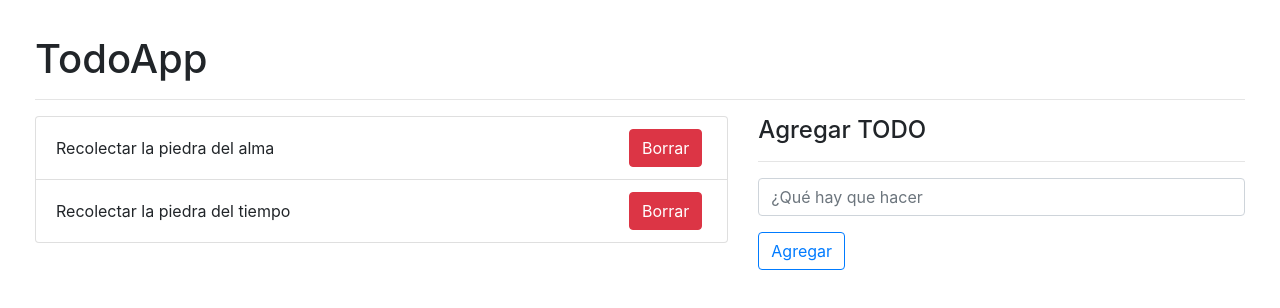
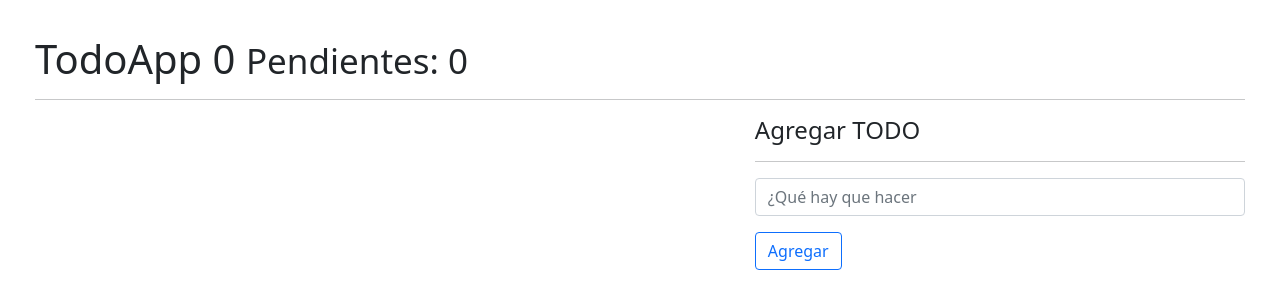
Before and after one commit to pablozafra90/HooksApp, a React (Vite) app: page / in a window 1280 px wide. Shown: the top 308 px of the page. Built offline with nearby package versions, Linux system fonts and the light colour scheme.

Commit message:
useReducer-completado

```diff
--- a/index.html
+++ b/index.html
@@ -5,7 +5,7 @@
     <link rel="icon" type="image/svg+xml" href="/vite.svg" />
     <meta name="viewport" content="width=device-width, initial-scale=1.0" />
     <title>Vite + React</title>
-    <link rel="stylesheet" href="https://cdn.jsdelivr.net/npm/bootstrap@4.3.1/dist/css/bootstrap.min.css" integrity="sha384-ggOyR0iXCbMQv3Xipma34MD+dH/1fQ784/j6cY/iJTQUOhcWr7x9JvoRxT2MZw1T" crossorigin="anonymous">
+    <link rel="stylesheet" href="https://cdn.jsdelivr.net/npm/bootstrap@5.0.2/dist/css/bootstrap.min.css" rel="stylesheet" integrity="sha384-EVSTQN3/azprG1Anm3QDgpJLIm9Nao0Yz1ztcQTwFspd3yD65VohhpuuCOmLASjC" integrity="sha384-ggOyR0iXCbMQv3Xipma34MD+dH/1fQ784/j6cY/iJTQUOhcWr7x9JvoRxT2MZw1T" crossorigin="anonymous">
   </head>
   <body>
     <div id="root"></div>
--- a/src/08-useReducer/AddTodo.jsx
+++ b/src/08-useReducer/AddTodo.jsx
@@ -5,11 +5,12 @@ export const AddTodo = ({ onNewTodo }) => {
 
     const { description, onInputChange, resetForm } = useForm({
         description: ''
-    })
+    });
 
     const onFormSubmit = ( event ) => {
         event.preventDefault();
-        if (event.trim().length <= 0) return;
+        if (description.length <= 0) return;
+        //console.log(event);
 
         const newTodo = {
             id: new Date().getTime(),
@@ -17,10 +18,10 @@ export const AddTodo = ({ onNewTodo }) => {
             description: description,
         }
 
+        onNewTodo( newTodo );
+
         resetForm();
-
-        onNewTodo( newTodo );
-    }
+    };
 
   return (
     <form>
@@ -37,7 +38,7 @@ export const AddTodo = ({ onNewTodo }) => {
         <button
             type="submit"
             className="btn btn-outline-primary mt-3"
-            onClick={ () => { onFormSubmit() } }
+            onClick={ onFormSubmit }
         >
             Agregar
         </button>
--- a/src/08-useReducer/TodoApp.jsx
+++ b/src/08-useReducer/TodoApp.jsx
@@ -1,79 +1,31 @@
-import { useReducer } from 'react'
-import { todoReducer } from './todoReducer';
 import { TodoList } from './TodoList';
 import { AddTodo } from './AddTodo';
+import { useTodo } from '../Hooks/useTodo';
 
 export const TodoApp = () => {
 
-    const initialState = [{
-            id: new Date().getTime(),
-            description: 'Recolectar la piedra del alma',
-            done: false
-        },
-        {
-            id: new Date().getTime() * 3,
-            description: 'Recolectar la piedra del tiempo',
-            done: false
-
-        }
-    ]
-
-    const [ todos, dispatch ] = useReducer( todoReducer, initialState );
-
-    const handleNewTodo = ( newTodo ) => {
-        todos = [ todos, ...newTodo];
-        console.log(newTodo);
-    }
+    const { todos, todosCount, pendingTodosCount, handleNewTodo, handleDeleteTodo, handleTogleTodo } = useTodo();
 
 
     return (
         <>
-
-        <h1>TodoApp</h1>
+            <h1>TodoApp { todosCount } <small>Pendientes: { pendingTodosCount }</small></h1>
             <hr />
 
             <div className="row">
                 <div className="col-7">
-                <TodoList todos={ todos }/>
-                {/* Todolist */}
-                {/* <ul className="list-group">
-                    {
-                        todos.map( todo => (
-                            //TodoItem
-                            <TodoItem id={ todo.id } description={ todo.description } />
-                            // <li key={ todo.id } className="list-group-item d-flex justify-content-between">
-                            //     <span className='align-self-center'>{ todo.description }</span>
-                            //     <button className="btn btn-danger"> Borrar</button>
-                            // </li>
-                        ))
-                    }
-                </ul>             */}
+                    <TodoList todos={ todos } onDeleteTodo={ handleDeleteTodo } onTogleTodo={ handleTogleTodo }/>
                 </div>
 
                 <div className="col-5">
                     <h4>Agregar TODO</h4>
                     <hr />
-                {/* TodoAdd onNewTodo */}
 
                     <AddTodo onNewTodo={ handleNewTodo } />
-                {/* <input
-                    type="text"
-                    placeholder="¿Qué hay que hacer"
-                    className="form-control"
-                />
-
-                <button
-                    type="submit"
-                    className="btn btn-outline-primary mt-3"
-                >
-                    Agregar
-                </button> */}
-
                 </div>
 
             </div>
 
-
         </>
     )
 }
--- a/src/08-useReducer/TodoItem.jsx
+++ b/src/08-useReducer/TodoItem.jsx
@@ -1,10 +1,15 @@
 
 
-export const TodoItem = ({ todo }) => {
+export const TodoItem = ({ todo, onDeleteTodo, onTogleTodo }) => {
   return (
     <li key={ todo.id } className="list-group-item d-flex justify-content-between">
-        <span className='align-self-center'>{ todo.description }</span>
-        <button className="btn btn-danger"> Borrar</button>
+        <span
+          className={`align-self-center ${ todo.done ? 'text-decoration-line-through' : '' } cursor-pointer `}
+          onClick={ () => { onTogleTodo( todo.id ) }}
+        >
+          { todo.description }
+        </span>
+        <button className="btn btn-danger" onClick={ () => { onDeleteTodo( todo.id ) }}>Borrar</button>
     </li>
   )
 }
--- a/src/08-useReducer/TodoList.jsx
+++ b/src/08-useReducer/TodoList.jsx
@@ -1,12 +1,12 @@
 import { TodoItem } from './TodoItem'
 
-export const TodoList = ({ todos = [] }) => {
+export const TodoList = ({ todos = [], onDeleteTodo, onTogleTodo }) => {
     return (
         <ul className="list-group">
             {
                 todos.map( todo => (
                     //TodoItem
-                    <TodoItem key={ todo.id } todo={ todo } />
+                    <TodoItem key={ todo.id } todo={ todo } onDeleteTodo={ onDeleteTodo } onTogleTodo={ onTogleTodo } />
                 ))
             }
         </ul>
--- a/src/08-useReducer/todoReducer.js
+++ b/src/08-useReducer/todoReducer.js
@@ -2,8 +2,25 @@
 export const todoReducer = ( initialState = [], action ) => {
 
     switch ( action.type ) {
-        case 'ABC':
-            throw new Error('Action.type = ABC no está implementada');
+        case '[TODO] Add Todo':
+            return [ ...initialState, action.playload];
+
+        case '[TODO] Remove Todo':
+            return initialState.filter( item => item.id !== action.playload );
+
+        case '[TODO] Togle Todo':
+            return initialState.map( item =>
+                {
+                    if (item.id === action.playload) {
+                        return {
+                            ...item,
+                            done: !item.done
+                        }
+                    }
+                    else {
+                        return item;
+                    }
+                });
 
         default:
             return initialState;
--- a/src/Hooks/useForm.js
+++ b/src/Hooks/useForm.js
@@ -10,7 +10,7 @@ export const useForm = ( initialForm = {}) => {
             ...formState,
             [ name ]: value,
         })
-        // console.log( name )
+        //console.log( formState )
     }
 
     const resetForm = () => {
--- /dev/null
+++ b/src/Hooks/useTodo.js
@@ -0,0 +1,50 @@
+import { useEffect, useReducer } from 'react'
+import { todoReducer } from '../08-useReducer/todoReducer';
+
+
+export const useTodo = () => {
+
+    const initialState = []
+
+
+    const init = () => {
+        return JSON.parse(localStorage.getItem('todos')) || [];
+    }
+
+    const [ todos, dispatch ] = useReducer( todoReducer, initialState, init );
+
+    useEffect(() => {
+      localStorage.setItem('todos', JSON.stringify(todos) );
+    }, [todos])
+
+    const todosCount = todos.length;
+
+    const pendingTodosCount = todos.filter( todo => !todo.done ).length;
+
+
+    const handleNewTodo = ( todo ) => {
+        const action = {
+            type: '[TODO] Add Todo',
+            playload: todo
+        }
+        dispatch( action );
+    }
+
+    const handleDeleteTodo = ( id ) => {
+        const action = {
+            type: '[TODO] Remove Todo',
+            playload: id
+        }
+        dispatch( action );
+    }
+
+    const handleTogleTodo = ( id ) => {
+        const action = {
+            type: '[TODO] Togle Todo',
+            playload: id
+        }
+        dispatch( action );
+    }
+
+    return { todos, todosCount, pendingTodosCount, handleNewTodo, handleDeleteTodo, handleTogleTodo };
+}
```
Also changed, not shown: src/03-examples/MultipleCustomHooks.jsx (+7 -4 lines). Lines whose indentation alone changed are shown as unchanged.
